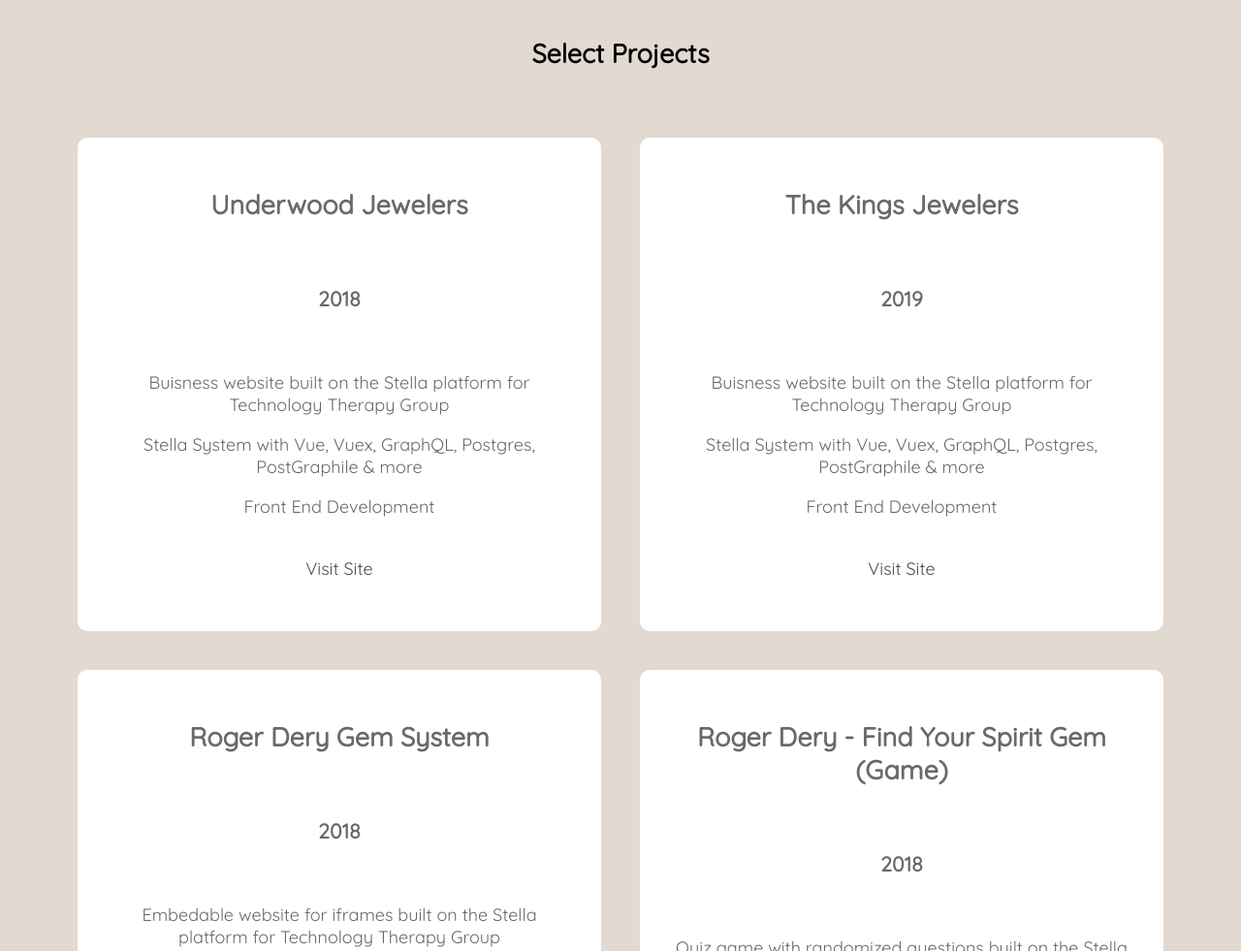
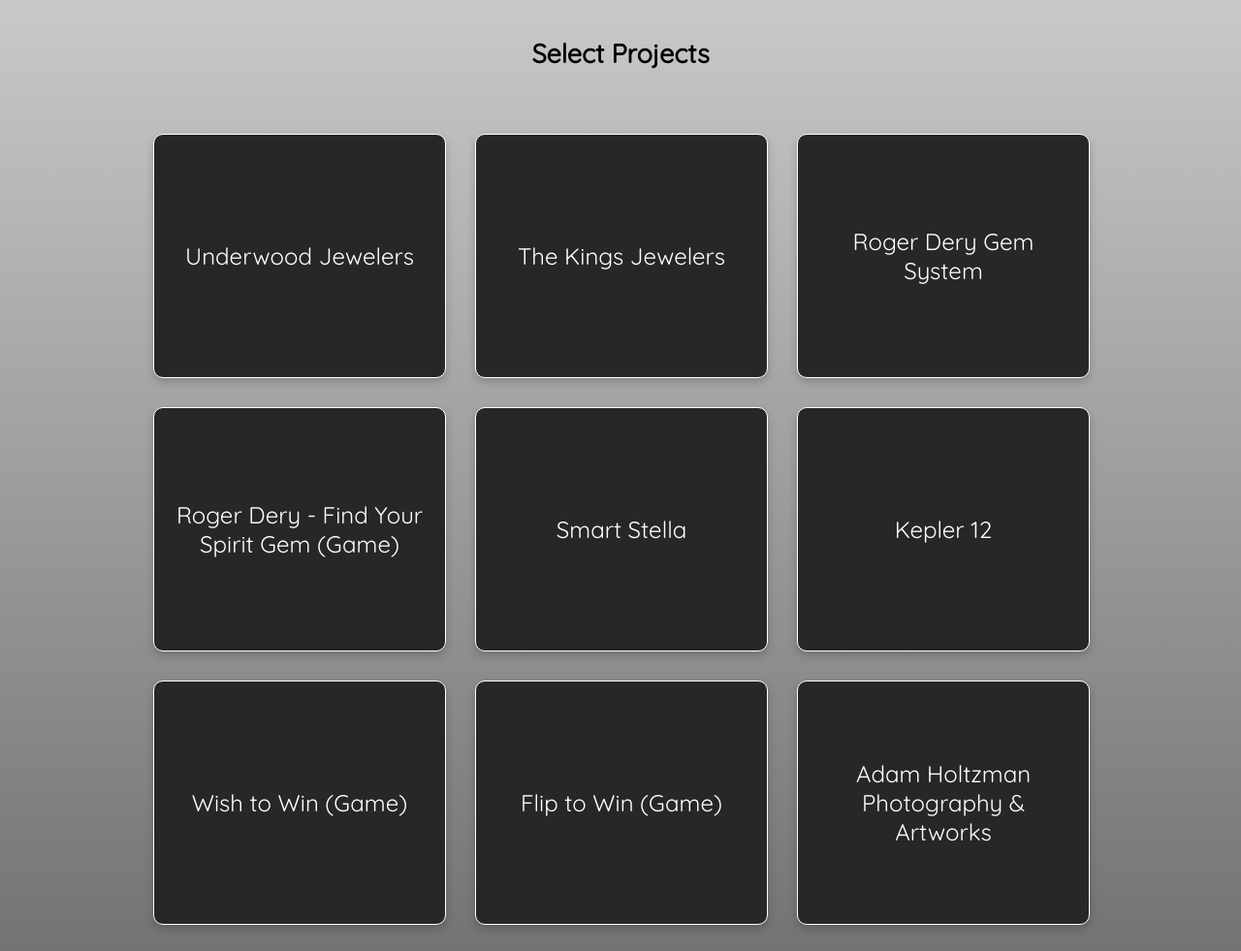
Before and after one commit to aholtzman/developer-portfolio, a Gatsby site: page / in a window 1280 px wide. Shown: the part 1420-2401 px from the top of the page at 97% size. Built offline with nearby package versions, Linux system fonts and the light colour scheme; Gatsby itself is replaced by a stand-in of ours.

Commit message:
change to flip cards, update styled

```diff
--- a/src/assets/web-port-data.js
+++ b/src/assets/web-port-data.js
@@ -146,10 +146,10 @@
   id: 6,
   title: "Common Loon",
   image: require('../images/cl.png'),
-  desc: "Website for the band Common Loon (work in progress)",
+  desc: "Website for the band Common Loon",
   code: "React, React-Router, CSS Grid & Styled-Components",
   role: "Design, Development & created the music video for 'The Coup'",
-  url: 'https://commonloon-heroku.herokuapp.com/',
+  url: 'https://commonloonmusic.com/',
   dates: '2017 - ongoing',
   active: true
 },
--- a/src/components/about.js
+++ b/src/components/about.js
@@ -5,6 +5,9 @@
   padding: 40px;
   display: flex;
   justify-content: center;
+  background-color: #272727;
+  color:white;
+  min-height:70vh;
 `
 
 const TextWrap = styled.div`
--- a/src/components/books.js
+++ b/src/components/books.js
@@ -1,13 +1,12 @@
 import React from 'react'
 import styled from 'styled-components'
 import data from '../assets/book-data'
-import BookPortItem from './bookPortItem'
-import { colors } from '../assets/colors'
+import DevCard from './devCard'
 
 const Section = styled.div`
-  background-color: ${colors.primaryDark};
+  background: linear-gradient(180deg,#272727,rgba(39,39,39,.9) 10%,rgba(39,39,39,0)) top no-repeat;
   padding: 40px;
-  color: ${colors.primaryLight};
+  color: white;
   font-size: 18px;
   display: flex;
   flex-direction: column;
@@ -31,7 +30,7 @@
     <Text />
     <PortWrap>
       {data.map(data => {
-        return <BookPortItem data={data} key={data.title}/>
+        return <DevCard data={data} key={data.title} />
       })}
     </PortWrap>
     </Section>
--- /dev/null
+++ b/src/components/devCard.js
@@ -0,0 +1,78 @@
+import React, { useState } from 'react'
+import styled from 'styled-components'
+import { colors } from '../assets/colors'
+
+const Card = styled.div`
+  background-color: transparent;
+  width: 25%;
+  height: 250px;
+  perspective: 1000px;
+  margin:1rem;
+
+  @media(max-width: 768px) {
+    width: 90vw;
+    margin: 10px;
+  }
+`
+
+const CardInner = styled.div`
+  position: relative;
+  width: 100%;
+  height: 100%;
+  text-align: center;
+  transition: transform 0.6s;
+  transform-style: preserve-3d;
+  transform: ${props => props.show ? 'rotateY(180deg)' : ''};
+`
+
+const Base = styled.div`
+  position: absolute;
+  width: 100%;
+  height: 100%;
+  backface-visibility: hidden;
+  border: .5px solid white;
+  border-radius: 10px;
+  box-shadow: 0 4px 8px 0 rgba(0,0,0,0.2);
+  display:flex;
+  justify-content:center;
+  flex-direction:column;
+`
+
+const CardFace = styled(Base)`
+  background-color: #272727;
+  color: white;
+  font-size: 24px;
+`
+
+const CardBack = styled(Base)`
+  background-color: ${colors.primaryDark};
+  color: white;
+  transform: rotateY(180deg);
+  font-size:12px;
+`
+
+export default ({data}) => {
+  const [ show, setShow ] = useState(false)
+  function handleClick() {
+    setShow(!show)
+  }
+
+  return(
+    <Card onClick={handleClick}>
+    <CardInner show={show}>
+      <CardFace>
+        <p style={{padding:`1rem`}}>{data.title}</p>
+      </CardFace>
+      <CardBack>
+      <div style={{padding:`1rem`}}>
+        <p>{data.year}</p>
+        <p>{ data.desc ? `${data.desc}` : `By : ${data.author}`}</p>
+        <p>{data.code}</p>
+        <p>{data.role}</p>
+        <a style={{color:'white', display: data.url ? 'block' : 'none' }} href={data.url} target="_blank" rel="noopener noreferrer">Link</a>
+        </div>
+    </CardBack>
+    </CardInner>
+    </Card>
+  )
+}
--- a/src/components/devPortItem.js
+++ b/src/components/devPortItem.js
@@ -5,15 +5,17 @@
 
 const Item = styled.div`
   width: 40%;
-  color:dimgrey;
+  color:white;
   text-align: center;
+  background-color:rgba(0, 0, 0, .15);
+  background: linear-gradient(0deg,#272727,rgba(39,39,39,.9) 10%,rgba(39,39,39,.2)) top no-repeat;
   padding:30px;
   margin: 20px;
-  background-color: white;
+  border: .5px solid white;
   border-radius: 10px;
 
   a {
-    color: ${colors.primaryDark};
+    color: white;
     text-decoration: none;
   }
 
--- a/src/components/layout.js
+++ b/src/components/layout.js
@@ -17,6 +17,10 @@
 
   html {
     scroll-behavior: smooth;
+  }
+
+  a {
+    text-decoration:none;
   }
 `
 
@@ -52,7 +56,7 @@
 const Footer = styled.footer`
   display: flex;
   justify-content: end;
-  background-color: black;
+  background-color: #272727;
   padding: 10px;
   align-items: end;
 `
--- a/src/components/portfolio.js
+++ b/src/components/portfolio.js
@@ -1,22 +1,19 @@
 import React from 'react'
 import styled from 'styled-components'
 import data from '../assets/web-port-data'
-import DevPortItem from './devPortItem'
-import { colors } from '../assets/colors'
+import DevCard from './devCard'
 
 const Section = styled.div`
-  background-color: ${colors.primaryLight};
+  background: linear-gradient(0deg,#272727,rgba(39,39,39,.9) 10%,rgba(39,39,39,0)) top no-repeat;
   padding: 40px;
   font-size: 18px;
   display: flex;
   flex-direction: column;
-  justify-conyent: center;
 
   @media(max-width: 768px) {
     padding:10px;
   }
 `
-
 
 const PortWrap = styled.div`
   display: flex;
@@ -29,10 +26,11 @@
     <Section>
     <Text />
     <PortWrap>
-      {data.map(data => {
-        return <DevPortItem data={data} key={data.title}/>
+      {data.map((data, index) => {
+        return <DevCard key={index} data={data}/>
       })}
     </PortWrap>
+
     </Section>
   )
 }
```
Also changed, not shown: 1 other file.
